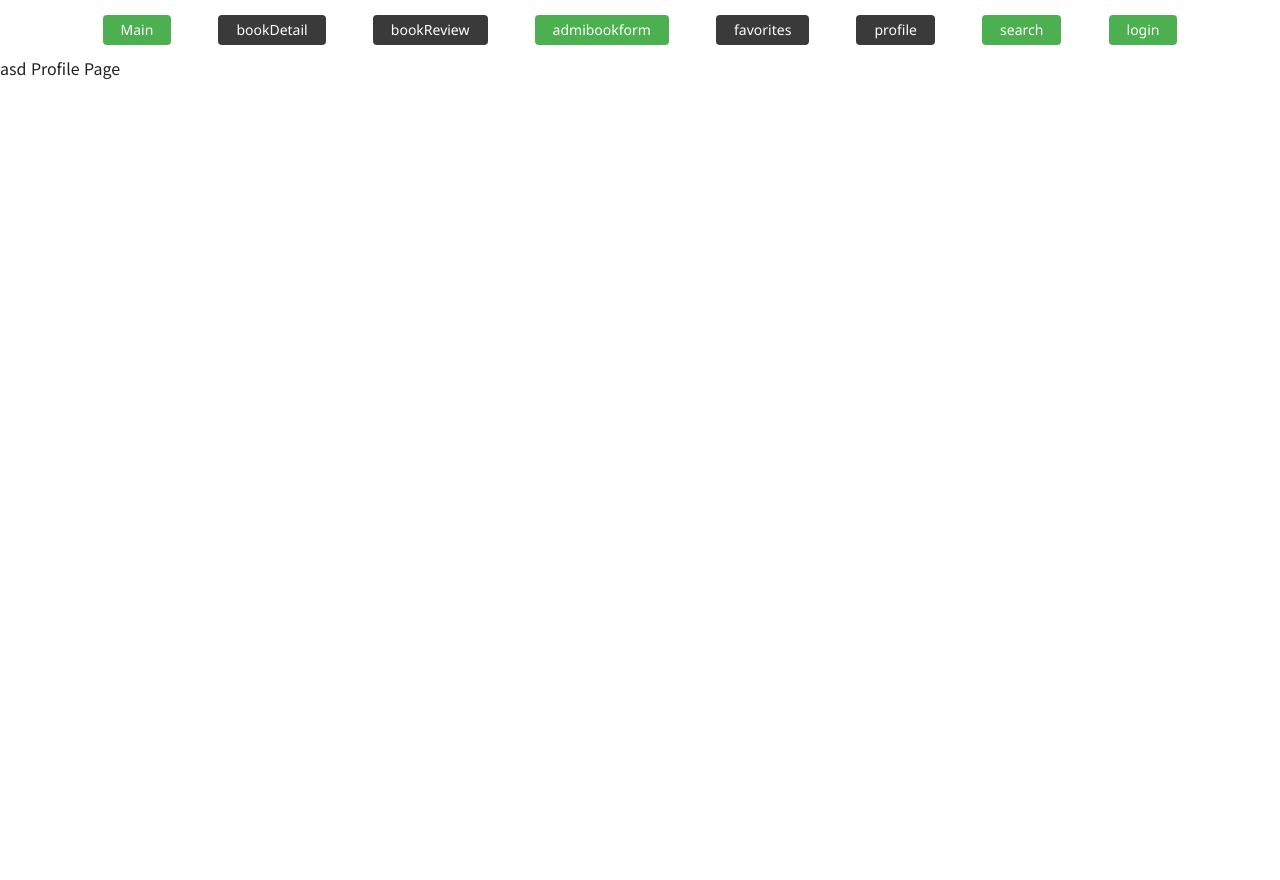
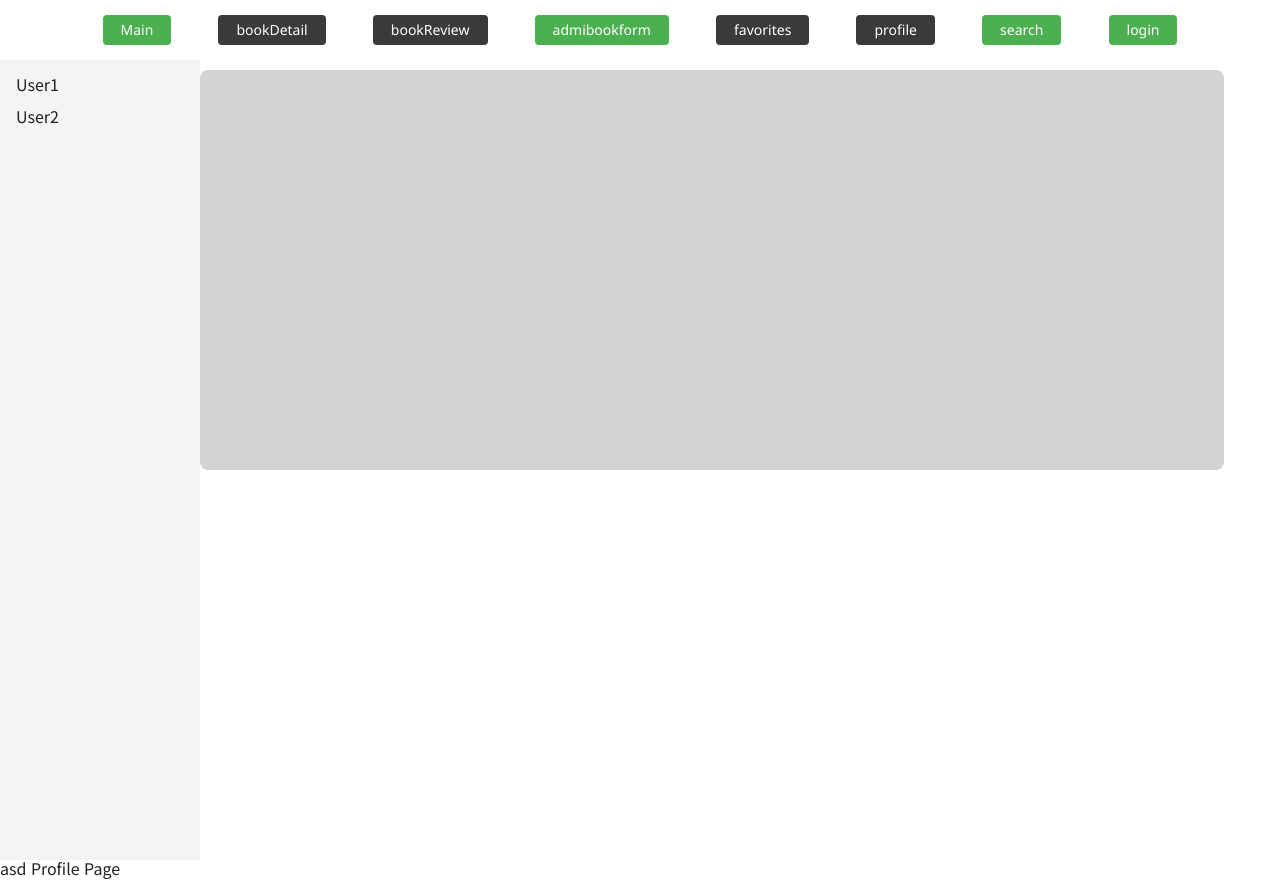
Before and after one commit to Cute-goorm/Cloud-Librarian, a Next.js app: page /profile in a window 1280 px wide. Before the commit the page ends 800 px from the top, so only its background shows below. Built offline with nearby package versions, Linux system fonts and the light colour scheme.

Commit message:
Profile
프로필 기본

```diff
--- /dev/null
+++ b/src/app/(content)/profile/_component/UserInfo.style.ts
@@ -0,0 +1,35 @@
+import styled from "styled-components";
+
+export const UserInfoMain = styled.div`
+  display: flex;
+  flex-direction: row;
+  align-content:center;
+  height: 100vh;
+  margin: 0;
+`
+
+export const SideBar = styled.aside`
+    display: flex;
+    width: 200px;
+    background-color: #f4f4f4;
+    padding: 1rem;
+`
+
+export const UserList = styled.ul`
+    list-style: none;
+`
+
+export const UserName = styled.li`
+    margin-bottom: 1rem;
+    display: flex;
+    align-items: center;
+`
+
+export const AccountInfo = styled.div`
+
+    border-radius: 8px;
+    height: 400px;
+    width: 80%;
+    margin-top: 10px;
+    background-color: lightgray;
+`
--- /dev/null
+++ b/src/app/(content)/profile/_component/UserInfo.tsx
@@ -0,0 +1,27 @@
+'use client'
+
+import React, { useState } from "react";
+
+import Link from "next/link";
+
+import { useRouter } from "next/navigation";
+
+import { SideBar, AccountInfo, UserInfoMain } from './UserInfo.style';
+import { UserList, UserName }   from './UserInfo.style'
+
+export default function UserInfo() {
+
+    return (
+        <UserInfoMain>
+            <SideBar>
+                <UserList>
+                    <UserName> User1</UserName>
+                    <UserName> User2</UserName>
+                </UserList>
+            </SideBar>
+            <AccountInfo>
+
+            </AccountInfo>
+        </UserInfoMain>
+    )
+}
--- a/src/app/(content)/profile/page.tsx
+++ b/src/app/(content)/profile/page.tsx
@@ -1,5 +1,10 @@
+import UserInfo from './_component/UserInfo'
+
 export default function ProfilePage() {
   return <>
+    <UserInfo>
+
+    </UserInfo>
     <h1>asd Profile Page</h1>
   </>
 }
```
